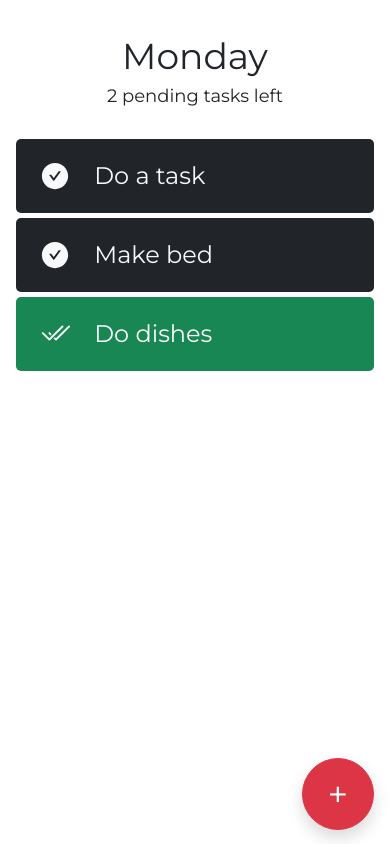
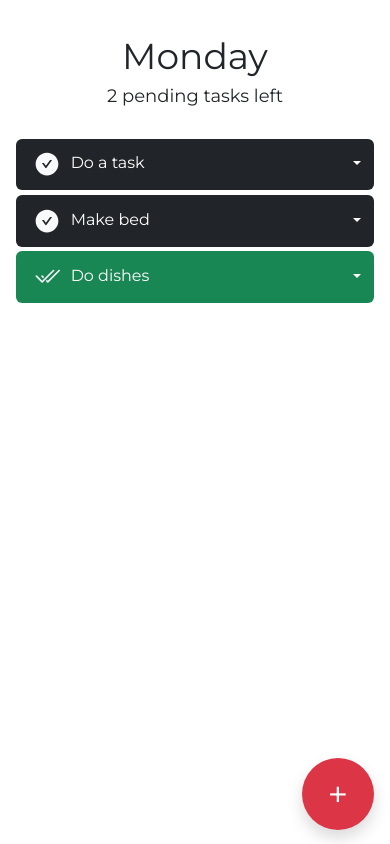
Before and after one commit to jordanmccollam/simple-todo, a React (Create React App) app in the folder client/: page / in a window 390 px wide. Built offline with nearby package versions, Linux system fonts and the light colour scheme.

Commit message:
Replaced right click menu with task dropdown for mobile use

```diff
--- a/client/src/App.js
+++ b/client/src/App.js
@@ -1,6 +1,6 @@
 import { useState } from 'react';
 import { Container, Row, Col, Button } from 'react-bootstrap';
-import { Heading, Task, MenuContext } from './components';
+import { Heading, Task } from './components';
 import { AiFillDelete, AiFillEdit } from 'react-icons/ai';
 import { TiCancel } from 'react-icons/ti';
 import moment from 'moment';
@@ -35,46 +35,43 @@ function App() {
   const [editingTask, setEditingTask] = useState(null)
 
   const onAddTask = (event) => {
-    closeContextMenu()
     var newTask = {id: Math.floor(Math.random() * 10000), description: '', completed: false}
     setTasks(prevTasks => [...prevTasks, newTask]);
     onEditTask(newTask)
   }
 
   const onCheckTask = (taskToCheck) => {
-    closeContextMenu()
     var allTasks = [...tasks]
     allTasks[tasks.indexOf(taskToCheck)].completed = true
     setTasks(allTasks)
   }
 
   const onUncheckTask = (taskToUncheck) => {
-    closeContextMenu()
     var allTasks = [...tasks]
     allTasks[tasks.indexOf(taskToUncheck)].completed = false
     setTasks(allTasks)
   }
 
-  const onRemoveTask = () => {
-    closeContextMenu()
-    setTasks(prevTasks => prevTasks.filter(task => task != taskMenuData.task))
+  const onRemoveTask = (targetTask) => {
+    setTasks(prevTasks => prevTasks.filter(task => task != targetTask))
   }
 
-  const closeContextMenu = () => {
-    if (taskMenuData.show) {
-      setTaskMenuData({...taskMenuData, show: false})
+  const onEditTask = (targetTask) => {
+    if (editingTask === targetTask) {
+      setEditingTask(null)
+    } else {
+      setEditingTask(targetTask)
     }
   }
 
-  const onEditTask = (task) => {
-    closeContextMenu()
-    setEditingTask(task)
+  const onConfirmEdit = (updatedTask) => {
+    var allTasks = [...tasks]
+    allTasks[tasks.indexOf(editingTask)] = updatedTask
+    setTasks(allTasks)
+    setEditingTask(null)
   }
 
-  const onConfirmEdit = (newDescription) => {
-    var allTasks = [...tasks]
-    allTasks[tasks.indexOf(editingTask)].description = newDescription
-    setTasks(allTasks)
+  const onCancel = () => {
     setEditingTask(null)
   }
 
@@ -82,17 +79,17 @@ function App() {
     {
         name: 'Rename',
         icon: <AiFillEdit className='' />,
-        func: () => onEditTask(taskMenuData.task)
+        func: onEditTask
     },
     {
         name: 'Remove',
         icon: <AiFillDelete className='' />,
-        func: () =>  onRemoveTask()
+        func: onRemoveTask
     },
     {
         name: "Cancel",
         icon: <TiCancel className='' />,
-        func: () =>  closeContextMenu()
+        func: onCancel
     },
   ]
 
@@ -116,10 +113,10 @@ function App() {
             <Row className='task-list'>
               <Col>
                 {tasks.filter(t => !t.completed).map((task, taskIndex) => (
-                  <Task editing={editingTask === task} onConfirmEdit={onConfirmEdit} onCheckTask={onCheckTask} onExpandMenu={setTaskMenuData} key={`task-${task.id}`} task={task} taskIndex={taskIndex} />
+                  <Task editing={editingTask === task} onConfirmEdit={onConfirmEdit} onCheckTask={onCheckTask} key={`task-${task.id}`} task={task} taskIndex={taskIndex} taskMenuItems={taskMenuItems} />
                 ))}
                 {tasks.filter(t => t.completed).map((task, taskIndex) => (
-                  <Task editing={editingTask === task} onConfirmEdit={onConfirmEdit} onCheckTask={onUncheckTask} onExpandMenu={setTaskMenuData} key={`completed-task-${task.id}`} task={task} taskIndex={taskIndex} />
+                  <Task editing={editingTask === task} onConfirmEdit={onConfirmEdit} onCheckTask={onUncheckTask} key={`completed-task-${task.id}`} task={task} taskIndex={taskIndex} taskMenuItems={taskMenuItems} />
                 ))}
               </Col>
             </Row>
@@ -129,9 +126,6 @@ function App() {
         </Row>
 
       </Container>
-
-      {/* (Right click menu) */}
-      <MenuContext menuItems={taskMenuItems} data={taskMenuData} />
     </div>
   );
 }
--- a/client/src/app.scss
+++ b/client/src/app.scss
@@ -7,7 +7,7 @@
 
     font-size: 24px;
     // font-family: 'Karla', sans-serif;
-    font-family: 'Montserrat', sans-serif;
+    font-family: $font-family;
     position: relative;
 
     .app-container {
@@ -63,3 +63,17 @@
     bottom: $space-01;
     right: 0;
 }
+
+.btn,
+.btn:focus {
+    background-color: $dark;
+    border: none;
+}
+
+.btn:active {
+    background-color: $warning !important;
+}
+
+.btn-danger {
+    background-color: $danger;
+}
--- a/client/src/components/Heading/heading.scss
+++ b/client/src/components/Heading/heading.scss
@@ -2,7 +2,7 @@
 @import url('https://fonts.googleapis.com/css2?family=Karla:wght@200;300;400;700&family=Montserrat:wght@100;300;400;700&display=swap');
 
 .heading {
-    font-family: 'Montserrat', sans-serif;
+    font-family: $font-family;
     font-size: $font-04;
     text-align: center;
     padding: $space-02 0;
--- a/client/src/components/Task/Task.js
+++ b/client/src/components/Task/Task.js
@@ -1,35 +1,27 @@
 import { useState } from 'react';
-import './task.scss';
 import { BsCheck2All } from 'react-icons/bs';
 import { AiFillCheckCircle, AiFillEdit } from 'react-icons/ai'
+import Button from 'react-bootstrap/Button';
+import ButtonGroup from 'react-bootstrap/ButtonGroup';
+import Dropdown from 'react-bootstrap/Dropdown';
+import './task.scss';
 
 const Task = ({
     task, // -> description, id, completed
     onCheckTask,
-    onExpandMenu,
     editing,
-    onConfirmEdit
+    onConfirmEdit,
+    taskMenuItems // -> name, icon, func
 }) => {
     const [ description, setDescription ] = useState(task.description)
-    // const [ editing, setEditing ] = useState(false)
-
-    const expandOptions = (e) => {
-        e.preventDefault(); // disables default context menu
-
-        onExpandMenu(prevData => ({
-            x: e.pageX,
-            y: e.pageY,
-            show: task === prevData.task ? !prevData.show : true,
-            task: task
-        }))
-    }
+    // const [ editing, setEditing ] = useState(true)
 
     const onChange = (e) => {
         setDescription(e.target.value)
     }
 
     const onBlur = () => {
-        onConfirmEdit(description)
+        onConfirmEdit({...task, description: description})
     }
 
     const handleEnterKeyPress = (e) => {
@@ -50,23 +42,26 @@ const Task = ({
         }
     }
 
+    const onClick = (e, func) => {
+        e.preventDefault()
+        func(task)
+    }
+
     return (
-        <div
+        <Dropdown
+            as={ButtonGroup}
             className={`task ${task.completed ? 'task-completed' : ''}`}
+        >
+            <Button
+                className='task-btn text-start'
                 onClick={() => !editing && onCheckTask(task)}
-            onContextMenu={(e) => {
-                expandOptions(e);
-            }
-        }>
-
+            >
                 {renderIcon()}
 
-            <div>
-                {/* task here */}
-                {!editing ? (
-                    description
-                ) : (
-                    <div>
+
+
+                {!editing && task.description}
+
                 <input
                     type='text'
                     placeholder='Task description here'
@@ -74,12 +69,26 @@ const Task = ({
                     onChange={onChange}
                     onBlur={onBlur}
                     onKeyDown={handleEnterKeyPress}
+                    className={!editing ? 'd-none' : ''}
                     autoFocus
                 />
-                    </div>
-                )}
-            </div>
-        </div>
+
+            </Button>
+
+            <Dropdown.Toggle split className="task-dropdown-toggle" />
+            <Dropdown.Menu className='task-dropdown'>
+                {taskMenuItems.map((item, i) => (
+                    <Dropdown.Item
+                        key={`task-${task.id}-menu-item-${i}`}
+                        href="#"
+                        onClick={e => onClick(e, item.func)}
+                        className='task-dropdown-item'
+                    >
+                            {item.name} {` `} {item.icon}
+                    </Dropdown.Item>
+                ))}
+            </Dropdown.Menu>
+        </Dropdown>
     )
 }
 
--- a/client/src/components/Task/task.scss
+++ b/client/src/components/Task/task.scss
@@ -1,42 +1,69 @@
 @import "../../app.scss";
 
 .task {
-    padding: $space-02 0;
-    border-radius: $border-radius;
-    background-color: $dark;
-    color: $light;
+    width: 100%;
+    font-family: $font-family;
     margin-bottom: $space-00; // to create a gap between items
-    display: flex;
-    align-items: center;
 
-    &-completed {
-        background-color: $success;
-        &:hover {
-            background-color: darken($success, 10%) !important;
+    &:hover {
+        .task-btn,
+        .task-dropdown-toggle {
+            background-color: $warning;
             cursor: pointer;
+            transition: $transition-time;
+        }
+
+        .checkbox-icon {
+            transform: scale(1.2);
             transition: $transition-time;
         }
     }
 
-    &:hover {
-        background-color: $warning;
-        cursor: pointer;
-        transition: $transition-time;
+    &-btn {
+        width: 100%;
+    }
 
-        .checkbox-icon {
-            transition: $transition-time;
-            transform: scale(1.2);
+    &-btn,
+    &-dropdown-toggle {
+        background-color: $dark;
+        border: none;
+        padding: $space-02 !important;
+    }
+
+    &-dropdown-toggle:hover {
+        background-color: darken($warning, 6%) !important;
+        cursor: pointer !important;
+        transition: $transition-time !important;
+    }
+
+    &-completed {
+
+        &:hover {
+            .task-btn,
+            .task-dropdown-toggle {
+                background-color: $success;
+                cursor: pointer;
+                transition: $transition-time;
+            }
+        }
+
+        .task-btn,
+        .task-dropdown-toggle {
+            background-color: $success;
+
+            &:hover {
+                background-color: darken($success, 10%) !important;
+                cursor: pointer !important;
+                transition: $transition-time !important;
+            }
         }
     }
 
     .checkbox-icon {
         color: $light;
-        font-size: 30px;
-        margin: 0 $space-02;
-
-        &-checked {
-            color: $success;
-        }
+        font-size: 26px;
+        margin-right: $space-01;
+        margin-left: $space-00;
     }
 
     input,
@@ -47,4 +74,21 @@
         color: $light;
         outline: none;
     }
+
+    &-dropdown {
+        background-color: $dark !important;
+        a {
+            color: $light;
+            &:hover {
+                color: $light !important;
+            }
+        }
+
+        &-item:hover {
+            background-color: darken($dark, 10%) !important;
+            a {
+                color: $light !important;
+            }
+        }
+    }
 }
--- a/client/src/components/index.js
+++ b/client/src/components/index.js
@@ -1,9 +1,7 @@
 import Heading from './Heading/Heading';
 import Task from './Task/Task';
-import MenuContext from './MenuContext/MenuContext';
 
 export {
     Heading,
     Task,
-    MenuContext
 }
--- a/client/src/variables.scss
+++ b/client/src/variables.scss
@@ -1,3 +1,5 @@
+@import url('https://fonts.googleapis.com/css2?family=Karla:wght@200;300;400;700&family=Montserrat:wght@100;300;400;700&display=swap');
+
 // SPACING
 $space-00: .2em;
 $space-01: .4em;
@@ -14,5 +16,6 @@ $font-05: 42px;
 
 // OTHER
 $border-radius: 5px;
-$transition-time: .2s
+$transition-time: .2s;
+$font-family: 'Montserrat', sans-serif;
 // -------
```
Also changed, not shown: 1 other file (tests, documents, lock files or other folders). Lines whose indentation alone changed are shown as unchanged.
